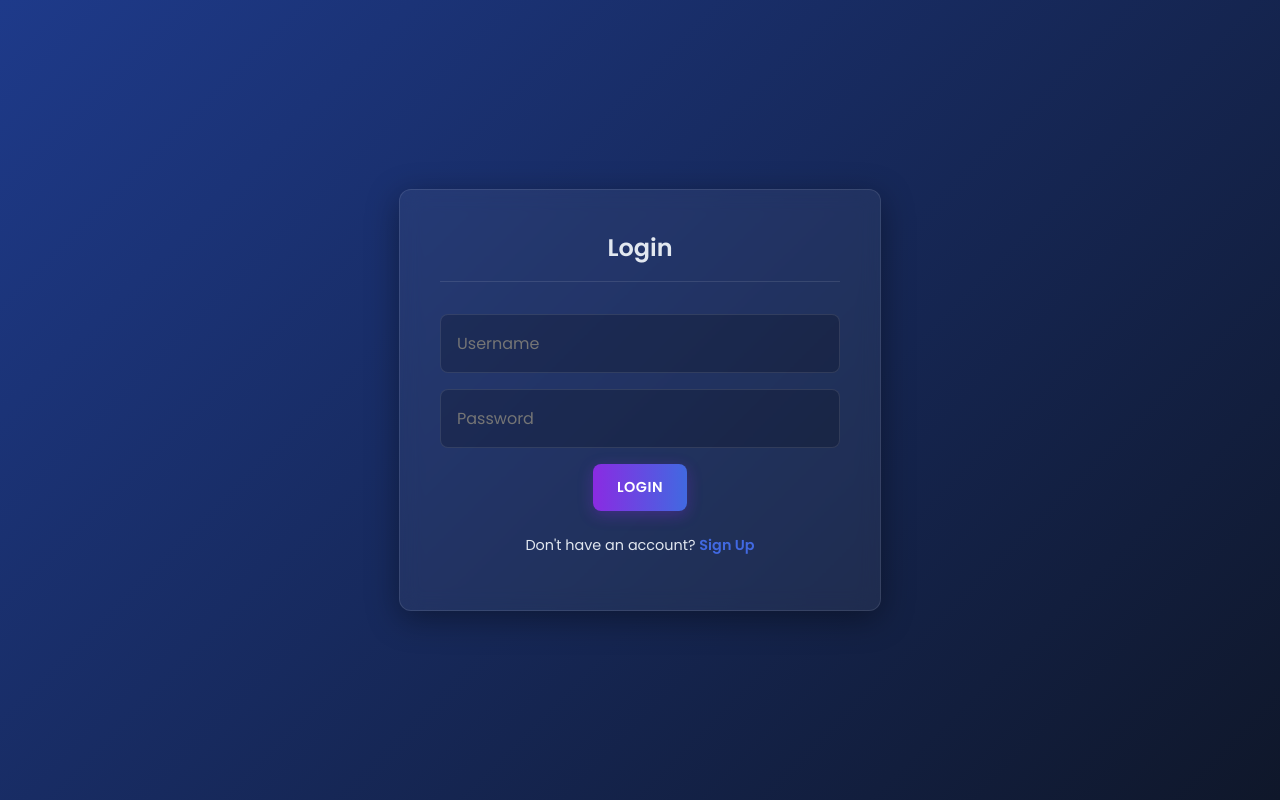
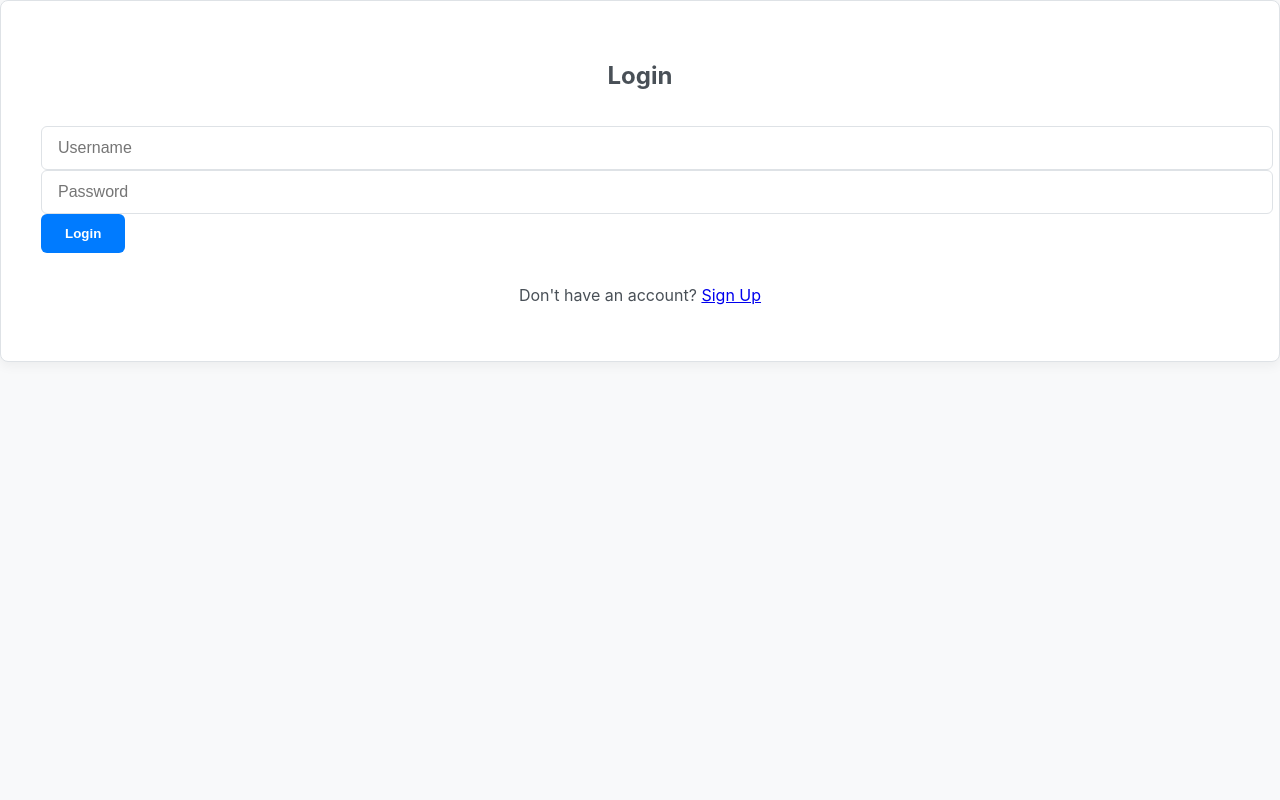
Before and after one commit to Devagovind/my-fullStack-app, a React (Create React App) app in the folder frontend/: page /login in a window 1280 px wide. Built offline with nearby package versions, Linux system fonts and the light colour scheme.

Commit message:
Chnaged Them and new improvements

```diff
--- a/frontend/src/App.css
+++ b/frontend/src/App.css
@@ -1,292 +1,49 @@
-/* Import Google Font */
-@import url('https://fonts.googleapis.com/css2?family=Poppins:wght@300;400;600;700&display=swap');
+/* src/App.css */
 
-/* --- Root Variables for a Modern Theme --- */
+/* --- 1. Color Palette and Global Styles --- */
 :root {
-  --bg-color: #0f172a; /* Dark blue-gray */
-  --primary-color-transparent: rgba(255, 255, 255, 0.05); /* For glass effect */
-  --border-color: rgba(255, 255, 255, 0.1);
-  --accent-color-1: #8a2be2; /* Blue Violet */
-  --accent-color-2: #4169e1; /* Royal Blue */
-  --text-color: #e2e8f0; /* Light gray */
-  --text-color-darker: #94a3b8; /* Slate gray */
-  --success-color: #22c55e; /* Green */
-  --danger-color: #ef4444; /* Red */
-  --border-radius: 12px;
-  --box-shadow: 0 8px 32px 0 rgba(0, 0, 0, 0.37);
+  --bg-color: #f8f9fa; /* Off-white background */
+  --card-bg-color: #ffffff; /* White for cards */
+  --primary-color: #007bff; /* Vibrant blue for actions */
+  --primary-color-hover: #0056b3;
+  --secondary-color: #6c757d; /* Gray for secondary actions */
+  --secondary-color-hover: #5a6268;
+  --text-color: #495057; /* Dark gray for text */
+  --text-color-darker: #212529;
+  --border-color: #dee2e6;
+  --success-color: #28a745;
+  --danger-color: #dc3545;
+  --box-shadow: 0 4px 12px rgba(0, 0, 0, 0.05);
+  --border-radius: 8px;
 }
 
-/* --- General App Styling --- */
 body {
   margin: 0;
-  font-family: 'Poppins', sans-serif;
+  font-family: -apple-system, BlinkMacSystemFont, 'Segoe UI', 'Roboto', 'Oxygen',
+    'Ubuntu', 'Cantarell', 'Fira Sans', 'Droid Sans', 'Helvetica Neue',
+    sans-serif;
   -webkit-font-smoothing: antialiased;
   -moz-osx-font-smoothing: grayscale;
-  background: linear-gradient(135deg, #1e3a8a, var(--bg-color));
-  background-attachment: fixed;
+  background-color: var(--bg-color);
   color: var(--text-color);
 }
 
+/* --- 2. Main App Layout --- */
 .app-container {
   max-width: 1200px;
-  margin: 0 auto;
+  margin: 2rem auto;
   padding: 2rem;
 }
 
-.app-header {
-  text-align: center;
-  margin-bottom: 3rem;
+.app-main {
+  margin-top: 2rem;
 }
 
-.app-header h1 {
-  font-size: 2.5rem;
-  font-weight: 700;
-  background: linear-gradient(90deg, var(--accent-color-1), var(--accent-color-2));
-  -webkit-background-clip: text;
-  -webkit-text-fill-color: transparent;
-}
-
-.app-main {
-  display: grid;
-  grid-template-columns: 1fr;
-  gap: 2rem;
-}
-
-@media (min-width: 992px) {
-  .app-main {
-    grid-template-columns: 420px 1fr;
-  }
-}
-
-/* --- Glassmorphism Container Styling --- */
-.form-container, .user-list-container {
-  background: var(--primary-color-transparent);
-  backdrop-filter: blur(10px);
-  -webkit-backdrop-filter: blur(10px);
-  border-radius: var(--border-radius);
-  border: 1px solid var(--border-color);
-  box-shadow: var(--box-shadow);
-  padding: 2rem;
-}
-
-h2 {
-  margin-top: 0;
-  font-weight: 600;
-  border-bottom: 1px solid var(--border-color);
-  padding-bottom: 1rem;
-  margin-bottom: 1.5rem;
-}
-
-/* --- Form Styling --- */
-form input {
-  width: 100%;
-  padding: 1rem;
-  margin-bottom: 1rem;
-  border-radius: 8px;
-  border: 1px solid var(--border-color);
-  background-color: rgba(0, 0, 0, 0.2);
-  color: var(--text-color);
-  font-size: 1rem;
-  font-family: 'Poppins', sans-serif;
-  box-sizing: border-box;
-  transition: border-color 0.3s ease, box-shadow 0.3s ease;
-}
-
-form input:focus {
-  outline: none;
-  border-color: var(--accent-color-2);
-  box-shadow: 0 0 0 3px rgba(65, 105, 225, 0.3);
-}
-
-.form-buttons {
-  display: flex;
-  gap: 1rem;
-  margin-top: 0.5rem;
-}
-
-/* --- Button Styling --- */
-button {
-  padding: 0.8rem 1.5rem;
-  border: none;
-  border-radius: 8px;
-  cursor: pointer;
-  font-weight: 600;
-  font-size: 0.9rem;
-  font-family: 'Poppins', sans-serif;
-  transition: all 0.3s ease;
-  flex-grow: 1;
-  text-transform: uppercase;
-  letter-spacing: 0.5px;
-}
-
-.btn-submit {
-  background: linear-gradient(90deg, var(--accent-color-1), var(--accent-color-2));
-  color: white;
-  box-shadow: 0 4px 15px rgba(138, 43, 226, 0.3);
-}
-
-.btn-submit:hover {
-  transform: translateY(-3px);
-  box-shadow: 0 6px 20px rgba(138, 43, 226, 0.4);
-}
-
-.btn-cancel {
-  background-color: #475569; /* Slate 600 */
-  color: var(--text-color);
-}
-
-.btn-cancel:hover {
-  background-color: #64748b; /* Slate 500 */
-}
-
-/* --- User List Styling --- */
-.user-list {
-  list-style-type: none;
-  padding: 0;
-  margin: 0;
-}
-
-.user-item {
-  display: flex;
-  justify-content: space-between;
-  align-items: center;
-  padding: 1rem 1.5rem;
-  border-radius: 10px;
-  margin-bottom: 1rem;
-  background-color: rgba(0, 0, 0, 0.2);
-  transition: transform 0.2s ease, box-shadow 0.2s ease;
-}
-
-.user-item:hover {
-  transform: translateX(5px);
-  box-shadow: 0 4px 10px rgba(0, 0, 0, 0.3);
-}
-
-.user-info {
-  display: flex;
-  flex-direction: column;
-}
-
-.user-name {
-  font-weight: 600;
-  font-size: 1.1rem;
-}
-
-.user-email {
-  color: var(--text-color-darker);
-  font-size: 0.9rem;
-}
-
-.user-actions {
-  display: flex;
-  gap: 0.75rem;
-}
-
-.user-actions button {
-  padding: 0.5rem 1rem;
-  font-size: 0.8rem;
-  border-radius: 6px;
-}
-
-.btn-edit {
-  background-color: var(--success-color);
-  color: white;
-}
-
-.btn-edit:hover {
-  background-color: #16a34a; /* Darker Green */
-}
-
-.btn-delete {
-  background-color: var(--danger-color);
-  color: white;
-}
-
-.btn-delete:hover {
-  background-color: #dc2626; /* Darker Red */
-}
-
-.auth-container {
-  display: flex;
-  justify-content: center;
-  align-items: center;
-  min-height: 100vh;
-  padding: 2rem;
-  box-sizing: border-box;
-}
-
-.auth-form {
-  width: 100%;
-  max-width: 400px;
-  background: var(--primary-color-transparent);
-  backdrop-filter: blur(10px);
-  -webkit-backdrop-filter: blur(10px);
-  border-radius: var(--border-radius);
-  border: 1px solid var(--border-color);
-  box-shadow: var(--box-shadow);
-  padding: 2.5rem;
-  text-align: center;
-}
-
-.auth-form h2 {
-  margin-bottom: 2rem;
-}
-
-.auth-switch {
-  margin-top: 1.5rem;
-  font-size: 0.9rem;
-}
-
-.auth-switch a {
-  color: var(--accent-color-2);
-  text-decoration: none;
-  font-weight: 600;
-}
-
-.auth-switch a:hover {
-  text-decoration: underline;
-}
-
-.error-message {
-  color: var(--danger-color);
-  background-color: rgba(239, 68, 68, 0.1);
-  padding: 0.75rem;
-  border-radius: 6px;
-  margin-bottom: 1rem;
-  font-size: 0.9rem;
-}
-
-/* --- Logout Button Styling --- */
+/* --- 3. Header --- */
 .app-header {
   display: flex;
   justify-content: space-between;
   align-items: center;
-}
-
-.btn-logout {
-  padding: 0.6rem 1.2rem;
-  font-size: 0.9rem;
-  background-color: var(--danger-color);
-  color: white;
-  border: none;
-  border-radius: 8px;
-  cursor: pointer;
-  transition: background-color 0.2s ease;
-}
-
-.btn-logout:hover {
-  background-color: #dc2626; /* Darker Red */
-}
-
-/* FILE: src/App.css */
-/* (Keep all your existing styles and add these new ones at the end) */
-
-/* --- Header Styling --- */
-.app-header {
-  display: flex;
-  justify-content: space-between;
-  align-items: center;
-  margin-bottom: 2rem;
   padding-bottom: 1rem;
   border-bottom: 1px solid var(--border-color);
 }
@@ -295,8 +52,8 @@ button {
   font-size: 1.8rem;
   font-weight: 700;
   margin: 0;
-  -webkit-background-clip: text;
-  -webkit-text-fill-color: transparent;
+  color: var(--primary-color);
+  cursor: pointer;
 }
 
 .header-actions {
@@ -309,311 +66,125 @@ button {
   width: 40px;
   height: 40px;
   border-radius: 50%;
-  background: linear-gradient(135deg, var(--accent-color-1), var(--accent-color-2));
+  background-color: var(--primary-color);
   color: white;
   display: flex;
   justify-content: center;
   align-items: center;
   font-weight: 600;
   cursor: pointer;
-  transition: transform 0.2s ease, box-shadow 0.2s ease;
+  transition: transform 0.2s ease;
 }
 
 .avatar:hover {
   transform: scale(1.1);
-  box-shadow: 0 0 15px var(--accent-color-1);
 }
 
-/* --- Profile Page Styling --- */
-.profile-page-container {
-  display: flex;
-  justify-content: center;
-  width: 100%;
-}
-
-.profile-card {
-  width: 100%;
-  max-width: 600px;
-  background: var(--primary-color-transparent);
-  backdrop-filter: blur(10px);
+/* --- 4. Forms & Buttons (Global) --- */
+.auth-container, .profile-card, .dashboard-container, .modal-content, .chart-card {
+  background-color: var(--card-bg-color);
   border-radius: var(--border-radius);
+  box-shadow: var(--box-shadow);
   border: 1px solid var(--border-color);
-  box-shadow: var(--box-shadow);
   padding: 2.5rem;
 }
 
-.profile-picture-section {
-  display: flex;
-  flex-direction: column;
-  align-items: center;
-  gap: 1rem;
-  margin-bottom: 2rem;
-  padding-bottom: 2rem;
-  border-bottom: 1px solid var(--border-color);
+input, select {
+  width: 100%;
+  padding: 0.75rem 1rem;
+  border-radius: 6px;
+  border: 1px solid var(--border-color);
+  font-size: 1rem;
+  background-color: #fff;
 }
 
-.profile-avatar-large img {
-  width: 100px;
-  height: 100px;
-  border-radius: 50%;
-  object-fit: cover;
-  border: 3px solid var(--accent-color-2);
+input:focus, select:focus {
+  outline: none;
+  border-color: var(--primary-color);
+  box-shadow: 0 0 0 2px rgba(0, 123, 255, 0.25);
 }
 
-.profile-form {
-  display: flex;
-  flex-direction: column;
-  gap: 1rem;
-  margin-bottom: 2rem;
+button {
+  padding: 0.75rem 1.5rem;
+  border: none;
+  border-radius: 6px;
+  font-weight: 600;
+  cursor: pointer;
+  transition: background-color 0.2s ease;
 }
 
-.profile-form h3 {
-  margin: 0;
-  font-weight: 600;
-  color: var(--text-color-darker);
+.btn-submit {
+  background-color: var(--primary-color);
+  color: white;
+}
+.btn-submit:hover {
+  background-color: var(--primary-color-hover);
 }
 
 .btn-secondary {
-  background-color: transparent;
-  color: var(--text-color);
-  border: 1px solid var(--accent-color-2);
+  background-color: var(--secondary-color);
+  color: white;
+}
+.btn-secondary:hover {
+  background-color: var(--secondary-color-hover);
 }
 
-.btn-secondary:hover {
-  background-color: var(--accent-color-2);
-  color: white;
+.btn-logout {
+  background: none;
+  color: var(--secondary-color);
+  font-weight: normal;
 }
 
-.success-message {
-  color: var(--success-color);
-  background-color: rgba(34, 197, 94, 0.1);
-  padding: 0.75rem;
-  border-radius: 6px;
-  margin-bottom: 1rem;
-  font-size: 0.9rem;
-  border: 1px solid var(--success-color);
+.btn-danger {
+    background-color: var(--danger-color);
+    color: white;
 }
 
-.dashboard-container {
-  width: 100%;
-}
+/* --- 5. Dashboard --- */
 .dashboard-header {
   display: flex;
   justify-content: space-between;
   align-items: center;
   margin-bottom: 2rem;
 }
-.summary-cards {
+.dashboard-actions { display: flex; gap: 1rem; }
+
+.charts-grid {
   display: grid;
-  grid-template-columns: repeat(auto-fit, minmax(200px, 1fr));
-  gap: 1.5rem;
-}
-.card {
-  background: var(--primary-color-transparent);
-  backdrop-filter: blur(10px);
-  border-radius: var(--border-radius);
-  border: 1px solid var(--border-color);
-  padding: 1.5rem;
-  text-align: center;
-}
-.card h3 {
-  margin: 0 0 0.5rem 0;
-  font-size: 1rem;
-  font-weight: 600;
-  color: var(--text-color-darker);
-}
-.card .amount {
-  margin: 0;
-  font-size: 2.2rem;
-  font-weight: 700;
-}
-.card .amount.positive {
-  color: var(--success-color);
-}
-.card .amount.negative {
-  color: var(--danger-color);
+  grid-template-columns: repeat(auto-fit, minmax(400px, 1fr));
+  gap: 2rem;
 }
 
-/* --- Setup Page Styling --- */
-.setup-page-container {
-  display: flex;
-  justify-content: center;
-  width: 100%;
-}
-.setup-card {
-  width: 100%;
-  max-width: 700px;
-  background: var(--primary-color-transparent);
-  backdrop-filter: blur(10px);
-  border-radius: var(--border-radius);
-  border: 1px solid var(--border-color);
-  padding: 2.5rem;
-}
-.setup-form {
-  display: flex;
-  flex-direction: column;
-  gap: 1.5rem;
-}
-.setup-form h3 {
-  margin: 0;
-  font-weight: 600;
-  padding-bottom: 0.5rem;
-  border-bottom: 1px solid var(--border-color);
-}
-.expense-row {
-  display: flex;
-  gap: 1rem;
-  align-items: center;
-}
-.expense-row input {
-  flex-grow: 1;
-}
-.btn-remove {
-  background-color: var(--danger-color);
-  color: white;
-  border: none;
-  border-radius: 50%;
-  width: 30px;
-  height: 30px;
-  font-size: 1.2rem;
-  line-height: 1;
-  cursor: pointer;
-  display: flex;
-  justify-content: center;
-  align-items: center;
-}
+.recharts-wrapper { font-size: 12px; }
 
-manage-page-container { display: flex; justify-content: center; width: 100%; }
-.manage-card { width: 100%; max-width: 800px; background: var(--primary-color-transparent); backdrop-filter: blur(10px); border-radius: var(--border-radius); border: 1px solid var(--border-color); padding: 2.5rem; }
-.manage-form { display: flex; flex-direction: column; gap: 1rem; margin-bottom: 2rem; }
-.income-row { display: flex; gap: 1rem; align-items: center; }
-.income-row input { flex-grow: 1; }
-.table-container { overflow-x: auto; }
-table { width: 100%; border-collapse: collapse; margin: 2rem 0; }
-th, td { padding: 0.75rem 1rem; text-align: left; border-bottom: 1px solid var(--border-color); }
-th { color: var(--text-color-darker); font-weight: 600; }
-.actions-cell { text-align: right; }
-.btn-delete-small { background-color: var(--danger-color); color: white; padding: 0.4rem 0.8rem; font-size: 0.8rem; border-radius: 6px; }
-.add-expense-form { display: flex; gap: 1rem; margin-top: 1rem; }
-.danger-zone { margin-top: 3rem; padding-top: 2rem; border-top: 1px solid var(--danger-color); }
-.danger-zone h3 { color: var(--danger-color); }
-.danger-zone p { color: var(--text-color-darker); margin-top: 0; }
-.btn-danger { background-color: var(--danger-color); color: white; }
-
-/* --- Dashboard Transactions --- */
-.transactions-container { margin-top: 2rem; background: var(--primary-color-transparent); backdrop-filter: blur(10px); border-radius: var(--border-radius); border: 1px solid var(--border-color); padding: 1.5rem; }
-.transactions-list { list-style: none; padding: 0; margin: 0; }
-.transaction-item { display: flex; justify-content: space-between; padding: 0.75rem 0; border-bottom: 1px solid var(--border-color); }
-.transaction-item:last-child { border-bottom: none; }
-.transaction-amount { font-weight: 600; }
-.transaction-item.income .transaction-amount { color: var(--success-color); }
-.transaction-item.expense .transaction-amount { color: var(--danger-color); }
-
-/* FILE: src/App.css */
-/* (Keep all your existing styles and add these new ones at the end) */
-
-/* --- New Dashboard & Chart Styling --- */
-.dashboard-actions { display: flex; gap: 1rem; }
-.charts-grid { display: grid; grid-template-columns: repeat(auto-fit, minmax(400px, 1fr)); gap: 2rem; margin-top: 2rem; }
-.chart-card { background: var(--primary-color-transparent); backdrop-filter: blur(10px); border-radius: var(--border-radius); border: 1px solid var(--border-color); padding: 1.5rem; }
-.chart-card h3 { margin-top: 0; text-align: center; color: var(--text-color-darker); }
-.recharts-wrapper { font-size: 12px; } /* Style chart text */
-
-/* --- Transaction Modal Styling --- */
-.modal-backdrop { position: fixed; top: 0; left: 0; width: 100%; height: 100%; background-color: rgba(0, 0, 0, 0.6); display: flex; justify-content: center; align-items: center; z-index: 1000; }
-.modal-content { background: var(--bg-color); border: 1px solid var(--border-color); border-radius: var(--border-radius); padding: 2rem; width: 100%; max-width: 450px; box-shadow: 0 10px 40px rgba(0,0,0,0.5); }
-.modal-content h2 { margin-top: 0; }
-.modal-content form { display: flex; flex-direction: column; gap: 1rem; }
+/* --- 6. Modal --- */
+.modal-backdrop { position: fixed; top: 0; left: 0; width: 100%; height: 100%; background-color: rgba(0, 0, 0, 0.5); display: flex; justify-content: center; align-items: center; z-index: 1000; }
 .modal-actions { display: flex; justify-content: flex-end; gap: 1rem; margin-top: 1.5rem; }
 
-/* FILE: src/App.css */
-/* (Add these to the end of your existing CSS) */
+/* --- 7. Auth Pages (Login/Signup) --- */
+.auth-form { display: flex; flex-direction: column; gap: 1rem; }
+.auth-container h2 { text-align: center; }
+.auth-container p { text-align: center; }
 
-.loading-container, .no-data-message {
-  display: flex;
-  justify-content: center;
-  align-items: center;
-  height: 200px;
-  font-size: 1.2rem;
-  color: var(--text-color-darker);
-}
+/* --- 8. Tables --- */
+.transactions-table-container { margin-top: 2rem; }
+.table-wrapper { max-height: 400px; overflow-y: auto; }
+table { width: 100%; border-collapse: collapse; }
+th, td { padding: 0.75rem 1rem; text-align: left; border-bottom: 1px solid var(--border-color); }
+th { font-weight: 600; color: var(--text-color-darker); position: sticky; top: 0; background-color: var(--card-bg-color); }
+.pill { padding: 0.25rem 0.6rem; border-radius: 20px; font-size: 0.75rem; font-weight: 600; text-transform: uppercase; }
+.pill.income { background-color: rgba(40, 167, 69, 0.1); color: var(--success-color); }
+.pill.expense { background-color: rgba(220, 53, 69, 0.1); color: var(--danger-color); }
+td .transaction-amount.income { color: var(--success-color); font-weight: 600; }
+td .transaction-amount.expense { color: var(--danger-color); font-weight: 600; }
 
-/* Make recharts tooltips look good in dark mode */
-.recharts-default-tooltip {
-  background-color: var(--bg-color) !important;
-  border: 1px solid var(--border-color) !important;
-  border-radius: var(--border-radius) !important;
-}
+/* --- 9. Profile Page --- */
+.profile-page-container { display: flex; justify-content: center; }
+.profile-picture-section { display: flex; flex-direction: column; align-items: center; gap: 1rem; margin-bottom: 2rem; padding-bottom: 2rem; border-bottom: 1px solid var(--border-color); }
+.profile-avatar-large img { width: 100px; height: 100px; border-radius: 50%; object-fit: cover; border: 3px solid var(--primary-color); }
+.profile-form { display: flex; flex-direction: column; gap: 1rem; margin-bottom: 2rem; }
 
-/* --- New Dashboard Transaction Table Styling --- */
-
-.transactions-table-container {
-  margin-top: 2rem;
-  background: var(--primary-color-transparent);
-  backdrop-filter: blur(10px);
-  border-radius: var(--border-radius);
-  border: 1px solid var(--border-color);
-  padding: 1.5rem;
-}
-
-.transactions-table-container h3 {
-  margin-top: 0;
-  padding-bottom: 1rem;
-  border-bottom: 1px solid var(--border-color);
-}
-
-.table-wrapper {
-  max-height: 400px; /* Makes the table scrollable if it gets too long */
-  overflow-y: auto;
-}
-
-table {
-  width: 100%;
-  border-collapse: collapse;
-}
-
-th, td {
-  padding: 0.75rem 1rem;
-  text-align: left;
-  border-bottom: 1px solid var(--border-color);
-}
-
-th {
-  font-weight: 600;
-  color: var(--text-color-darker);
-  position: sticky; /* Makes header stay on scroll */
-  top: 0;
-  background: var(--bg-color); /* Prevents text from showing through */
-}
-
-tr:last-child td {
-  border-bottom: none;
-}
-
-td .transaction-amount.income {
-  color: var(--success-color);
-  font-weight: 600;
-}
-
-td .transaction-amount.expense {
-  color: var(--danger-color);
-  font-weight: 600;
-}
-
-.pill {
-  padding: 0.25rem 0.6rem;
-  border-radius: 20px;
-  font-size: 0.75rem;
-  font-weight: 600;
-  text-transform: uppercase;
-}
-
-.pill.income {
-  background-color: rgba(34, 197, 94, 0.1);
-  color: var(--success-color);
-}
-
-.pill.expense {
-  background-color: rgba(239, 68, 68, 0.1);
-  color: var(--danger-color);
-}
+/* --- 10. Helper Classes --- */
+.error-message { color: var(--danger-color); /* ... other styles */ }
+.success-message { color: var(--success-color); /* ... other styles */ }
+.loading-container, .no-data-message { display: flex; justify-content: center; align-items: center; height: 200px; font-size: 1.2rem; color: var(--secondary-color); }
--- a/frontend/src/components/Header.js
+++ b/frontend/src/components/Header.js
@@ -14,7 +14,7 @@ function Header() {
 
   return (
     <header className="app-header">
-      <h1 onClick={() => navigate('/')} style={{ cursor: 'pointer' }}>
+      <h1 onClick={() => navigate('/')}>
         FinanceTracker
       </h1>
       <div className="header-actions">
```
